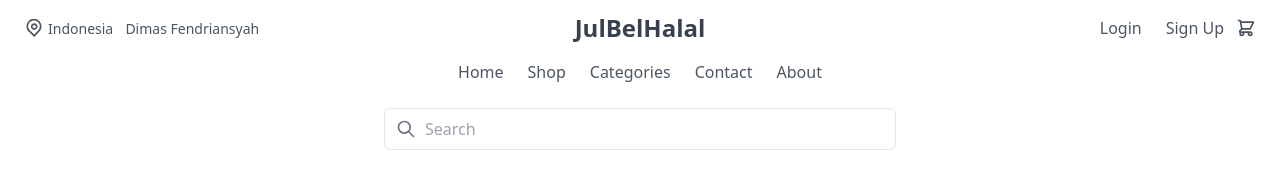
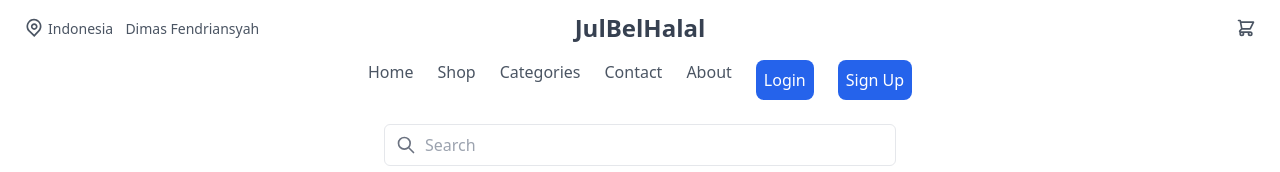
Before and after one commit to DimasLv07/DimasLv07.github.io, a website: page home/index.html in a window 1280 px wide. Shown: the top 172 px of the page. Drawn offline with nearby package versions, Linux system fonts and the light colour scheme.

Commit message:
Fix responsive

```diff
--- a/home/index.html
+++ b/home/index.html
@@ -28,8 +28,7 @@
                     JulBelHalal
                 </div>
                 <div class="flex items-center justify-end w-full">
-                    <a class="mt-3 text-gray-600 hover:underline sm:mx-3 sm:mt-0" href="/login/index.html">Login</a>
-                    <a class="mt-3 text-gray-600 hover:underline sm:mx-3 sm:mt-0" href="/signup/index.html">Sign Up</a>
+
                     <button @click="cartOpen = !cartOpen" class="text-gray-600 focus:outline-none mx-4 sm:mx-0">
                         <svg class="h-5 w-5" fill="none" stroke-linecap="round" stroke-linejoin="round" stroke-width="2" viewBox="0 0 24 24" stroke="currentColor">
                             <path d="M3 3h2l.4 2M7 13h10l4-8H5.4M7 13L5.4 5M7 13l-2.293 2.293c-.63.63-.184 1.707.707 1.707H17m0 0a2 2 0 100 4 2 2 0 000-4zm-8 2a2 2 0 11-4 0 2 2 0 014 0z"></path>
@@ -52,7 +51,14 @@
                     <a class="mt-3 text-gray-600 hover:underline sm:mx-3 sm:mt-0" href="#">Categories</a>
                     <a class="mt-3 text-gray-600 hover:underline sm:mx-3 sm:mt-0" href="#">Contact</a>
                     <a class="mt-3 text-gray-600 hover:underline sm:mx-3 sm:mt-0" href="#">About</a>
+                    <a class="bg-blue-600 hover:bg-blue-500 p-2 rounded-lg text-white sm:mx-3 sm:mt-0 mt-3" href="/login/index.html">Login</a>
+                    <a class="bg-blue-600 hover:bg-blue-500 p-2 rounded-lg text-white sm:mx-3 sm:mt-0 mt-3" href="/signup/index.html">Sign Up</a>
+
+
                 </div>
+
+
+
             </nav>
             <div class="relative mt-6 max-w-lg mx-auto">
             <span class="absolute inset-y-0 left-0 pl-3 flex items-center">
```
